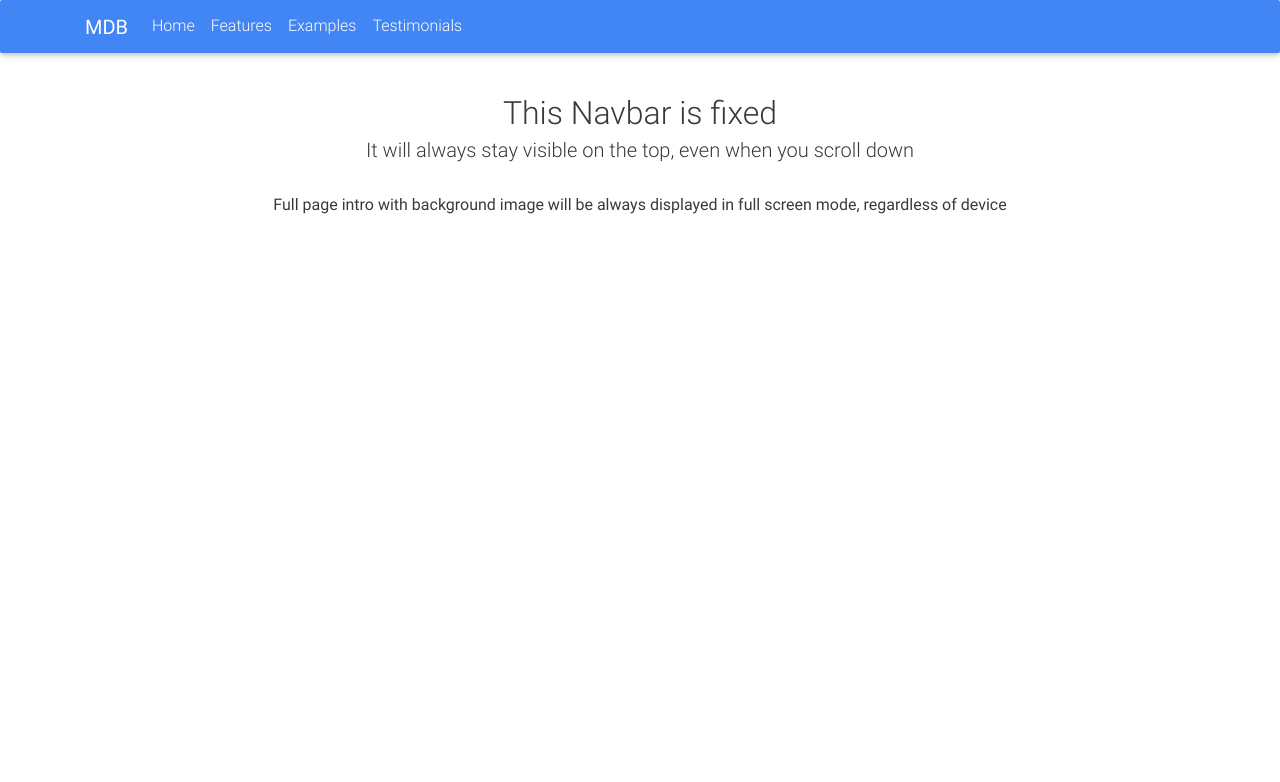
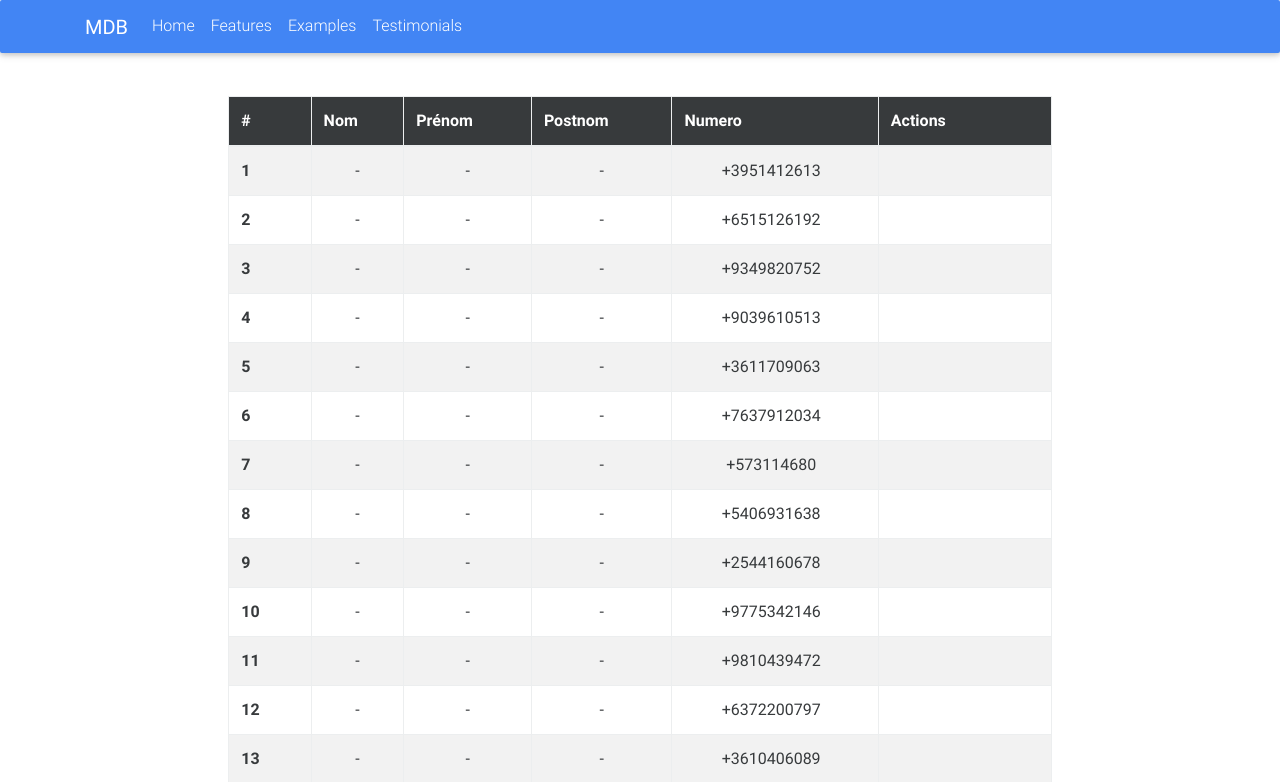
Before and after one commit to ljoboy/contacts, an Angular app: page / in a window 1280 px wide. Shown: the top 782 px of the page. Built offline with nearby package versions, Linux system fonts and the light colour scheme; a web font is replaced by a local one.

Commit message:
[STASHED] every work perfectly

```diff
--- a/src/app/contacts-list/contacts-list.component.html
+++ b/src/app/contacts-list/contacts-list.component.html
@@ -1,3 +1,30 @@
-<p>
-  contacts-list works!
-</p>
+<div class="row">
+  <div class="offset-md-2 col-md-8">
+    <table class="table table-striped table-hover table-bordered">
+      <thead class="thead-inverse">
+      <tr>
+        <th>#</th>
+        <th>Nom</th>
+        <th>Pr&eacute;nom</th>
+        <th>Postnom</th>
+        <th>Numero</th>
+        <th>Actions</th>
+      </tr>
+      </thead>
+      <tbody>
+      <tr *ngFor="let contact of contacts">
+        <th scope="row">{{contact.id + 1}}</th>
+        <td>{{(contact.nom == '') ? '-' : contact.nom|uppercase}}</td>
+        <td>{{(contact.prenom == '') ? '-' : contact.prenom|titlecase}}</td>
+        <td>{{(contact.postnom == '') ? '-' : contact.postnom|uppercase}}</td>
+        <td><span *ngFor="let phone of contact.telephones">+{{phone.numero}}&nbsp;&nbsp;</span></td>
+        <td>
+          <a class="blue-text"><i class="fa fa-user"></i></a>
+          <a class="teal-text"><i class="fa fa-pencil"></i></a>
+          <a class="red-text"><i class="fa fa-times"></i></a>
+        </td>
+      </tr>
+      </tbody>
+    </table>
+  </div>
+</div>
--- a/src/app/contacts-list/contacts-list.component.ts
+++ b/src/app/contacts-list/contacts-list.component.ts
@@ -1,4 +1,5 @@
 import { Component, OnInit } from '@angular/core';
+import {Contact} from '../shared/contact';
 
 @Component({
   selector: 'app-contacts-list',
@@ -7,9 +8,18 @@ import { Component, OnInit } from '@angular/core';
 })
 export class ContactsListComponent implements OnInit {
 
+
+  contacts: Array<Contact> = new Array<Contact>();
+
+
   constructor() { }
 
   ngOnInit() {
+    for (let i = 0; i < 100; i++) {
+      const c: Contact = new Contact(Math.floor(Math.random() * 9999999999));
+      c.id = i;
+      this.contacts.push(c);
+    }
   }
 
 }
--- a/src/app/home/home.component.html
+++ b/src/app/home/home.component.html
@@ -1,12 +1,10 @@
 <app-navbar></app-navbar>
 <main class="pt-6 text-xs-center">
+  <div class="container-fluid">
+    <app-contacts-list></app-contacts-list>
+  </div>
 
-  <h2>This Navbar is fixed</h2>
-  <h5>It will always stay visible on the top, even when you scroll down</h5>
-  <br>
-  <p>Full page intro with background image will be always displayed in full screen mode, regardless of device </p>
-
-  <div style="height:2000px"></div>
+  <div style="height:500px"></div>
 
 </main>
 <app-footer></app-footer>
```
